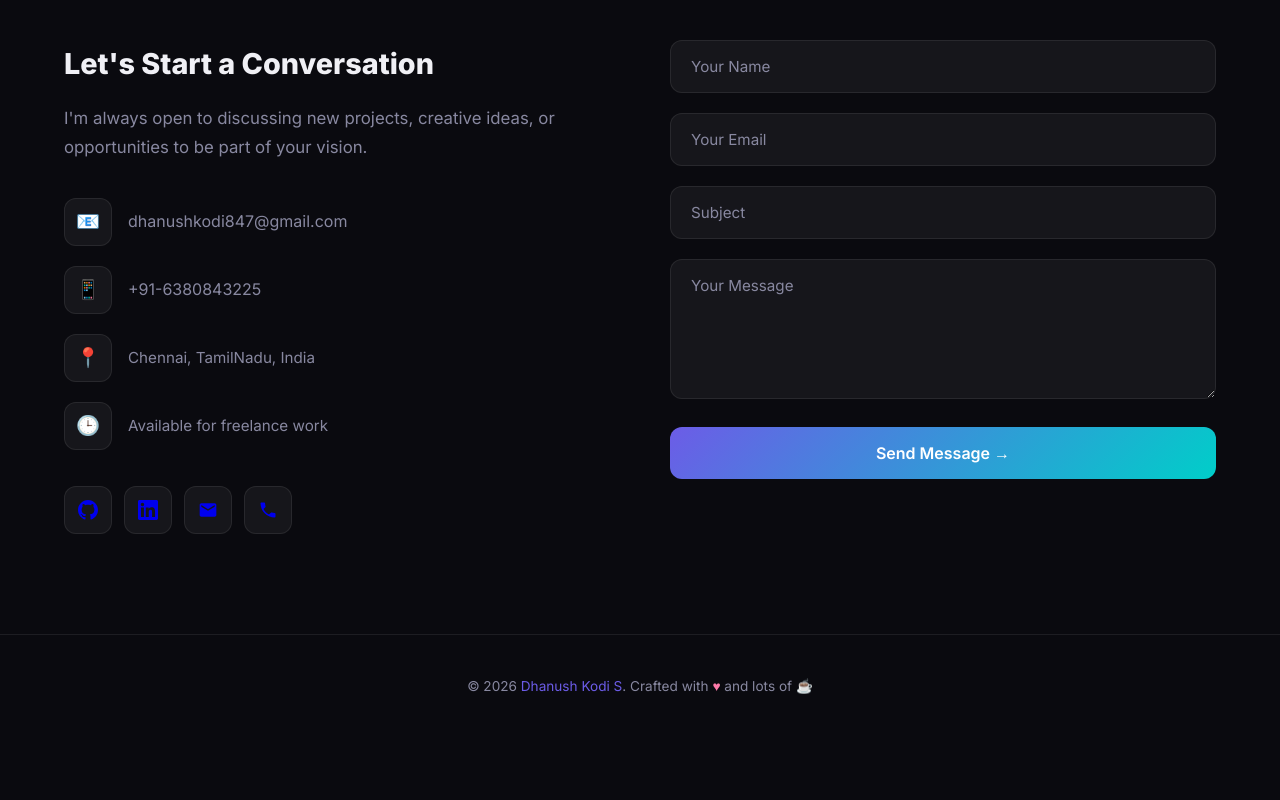
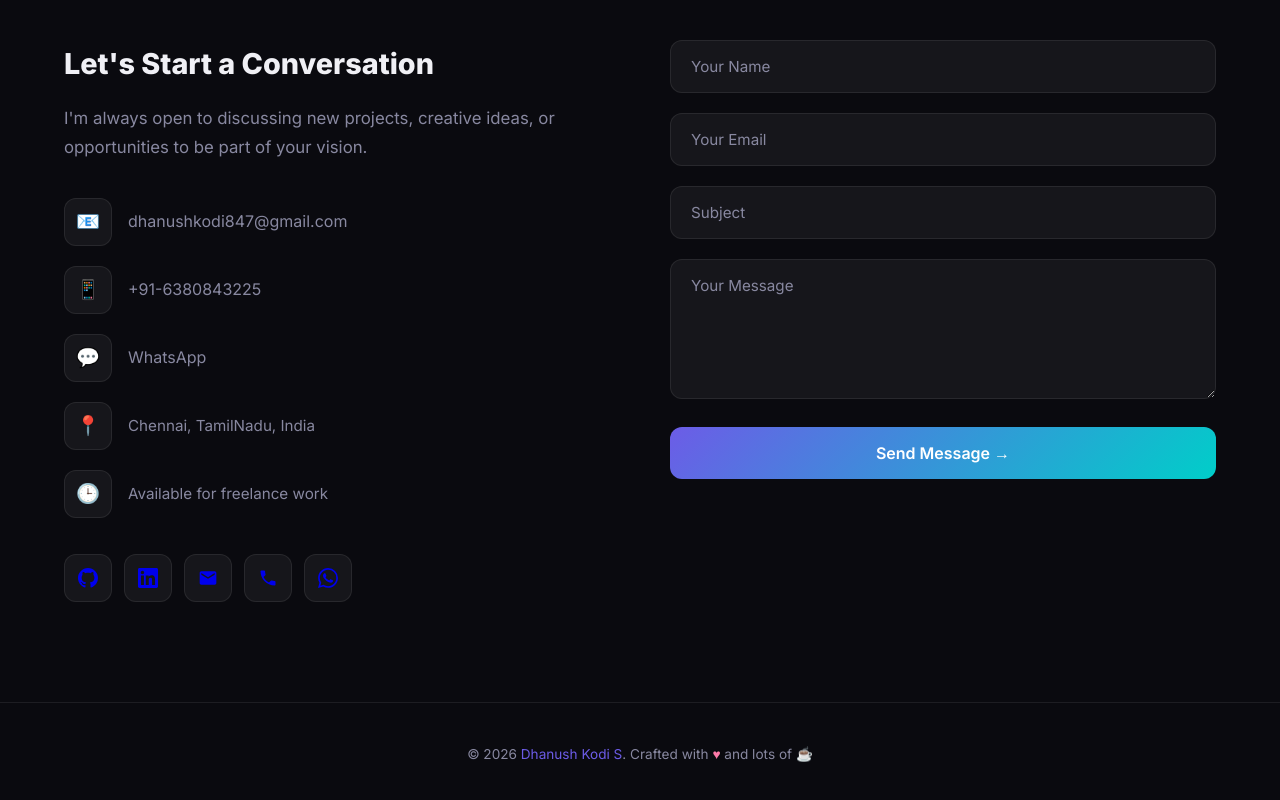
Before and after one commit to dhanushkodi847-star/freelancing-portfolio, a plain HTML site: page index.html in a window 1280 px wide. Shown: the part 5810-6610 px from the top of the page. Before the commit the page ends 6548 px from the top, so only its background shows below. Drawn offline with Linux system fonts and the light colour scheme.

Commit message:
Update LinkedIn ID and add WhatsApp contact

```diff
--- a/index.html
+++ b/index.html
@@ -396,6 +396,10 @@
             <a href="tel:+916380843225" style="color: var(--text-secondary); text-decoration: none;">+91-6380843225</a>
           </div>
           <div class="contact-detail">
+            <div class="contact-detail-icon">💬</div>
+            <a href="https://wa.me/916380843225" target="_blank" style="color: var(--text-secondary); text-decoration: none;">WhatsApp</a>
+          </div>
+          <div class="contact-detail">
             <div class="contact-detail-icon">📍</div>
             <span>Chennai, TamilNadu, India</span>
           </div>
@@ -407,7 +411,7 @@
             <a href="https://github.com/dhanushkodi847-star" target="_blank" class="social-link" aria-label="GitHub">
               <svg width="20" height="20" viewBox="0 0 24 24" fill="currentColor"><path d="M12 0c-6.626 0-12 5.373-12 12 0 5.302 3.438 9.8 8.207 11.387.599.111.793-.261.793-.577v-2.234c-3.338.726-4.033-1.416-4.033-1.416-.546-1.387-1.333-1.756-1.333-1.756-1.089-.745.083-.729.083-.729 1.205.084 1.839 1.237 1.839 1.237 1.07 1.834 2.807 1.304 3.492.997.107-.775.418-1.305.762-1.604-2.665-.305-5.467-1.334-5.467-5.931 0-1.311.469-2.381 1.236-3.221-.124-.303-.535-1.524.117-3.176 0 0 1.008-.322 3.301 1.23.957-.266 1.983-.399 3.003-.404 1.02.005 2.047.138 3.006.404 2.291-1.552 3.297-1.23 3.297-1.23.653 1.653.242 2.874.118 3.176.77.84 1.235 1.911 1.235 3.221 0 4.609-2.807 5.624-5.479 5.921.43.372.823 1.102.823 2.222v3.293c0 .319.192.694.801.576 4.765-1.589 8.199-6.086 8.199-11.386 0-6.627-5.373-12-12-12z"/></svg>
             </a>
-            <a href="https://www.linkedin.com/in/dhanush-kodi-893881357/" target="_blank" class="social-link" aria-label="LinkedIn">
+            <a href="https://www.linkedin.com/in/dhanush-kodi-selvaraj-893881357/" target="_blank" class="social-link" aria-label="LinkedIn">
               <svg width="20" height="20" viewBox="0 0 24 24" fill="currentColor"><path d="M20.447 20.452h-3.554v-5.569c0-1.328-.027-3.037-1.852-3.037-1.853 0-2.136 1.445-2.136 2.939v5.667H9.351V9h3.414v1.561h.046c.477-.9 1.637-1.85 3.37-1.85 3.601 0 4.267 2.37 4.267 5.455v6.286zM5.337 7.433c-1.144 0-2.063-.926-2.063-2.065 0-1.138.92-2.063 2.063-2.063 1.14 0 2.064.925 2.064 2.063 0 1.139-.925 2.065-2.064 2.065zm1.782 13.019H3.555V9h3.564v11.452zM22.225 0H1.771C.792 0 0 .774 0 1.729v20.542C0 23.227.792 24 1.771 24h20.451C23.2 24 24 23.227 24 22.271V1.729C24 .774 23.2 0 22.222 0h.003z"/></svg>
             </a>
             <a href="mailto:dhanushkodi847@gmail.com" class="social-link" aria-label="Email">
@@ -415,6 +419,9 @@
             </a>
             <a href="tel:+916380843225" class="social-link" aria-label="Phone">
               <svg width="20" height="20" viewBox="0 0 24 24" fill="currentColor"><path d="M6.62 10.79c1.44 2.83 3.76 5.14 6.59 6.59l2.2-2.2c.27-.27.67-.36 1.02-.24 1.12.37 2.33.57 3.57.57.55 0 1 .45 1 1V20c0 .55-.45 1-1 1-9.39 0-17-7.61-17-17 0-.55.45-1 1-1h3.5c.55 0 1 .45 1 1 0 1.25.2 2.45.57 3.57.11.35.03.74-.25 1.02l-2.2 2.2z"/></svg>
+            </a>
+            <a href="https://wa.me/916380843225" target="_blank" class="social-link" aria-label="WhatsApp">
+              <svg width="20" height="20" viewBox="0 0 24 24" fill="currentColor"><path d="M17.472 14.382c-.297-.149-1.758-.867-2.03-.967-.273-.099-.471-.148-.67.15-.197.297-.767.966-.94 1.164-.173.199-.347.223-.644.075-.297-.15-1.255-.463-2.39-1.475-.883-.788-1.48-1.761-1.653-2.059-.173-.297-.018-.458.13-.606.134-.133.298-.347.446-.52.149-.174.198-.298.298-.497.099-.198.05-.371-.025-.52-.075-.149-.669-1.612-.916-2.207-.242-.579-.487-.5-.669-.51-.173-.008-.371-.01-.57-.01-.198 0-.52.074-.792.372-.272.297-1.04 1.016-1.04 2.479 0 1.462 1.065 2.875 1.213 3.074.149.198 2.096 3.2 5.077 4.487.709.306 1.262.489 1.694.625.712.227 1.36.195 1.871.118.571-.085 1.758-.719 2.006-1.413.248-.694.248-1.289.173-1.413-.074-.124-.272-.198-.57-.347m-5.421 7.403h-.004a9.87 9.87 0 01-5.031-1.378l-.361-.214-3.741.982.998-3.648-.235-.374a9.86 9.86 0 01-1.51-5.26c.001-5.45 4.436-9.884 9.888-9.884 2.64 0 5.122 1.03 6.988 2.898a9.825 9.825 0 012.893 6.994c-.003 5.45-4.437 9.884-9.885 9.884m8.413-18.297A11.815 11.815 0 0012.05 0C5.495 0 .16 5.335.157 11.892c0 2.096.547 4.142 1.588 5.945L.057 24l6.305-1.654a11.882 11.882 0 005.683 1.448h.005c6.554 0 11.89-5.335 11.893-11.893a11.821 11.821 0 00-3.48-8.413Z"/></svg>
             </a>
           </div>
         </div>
```
